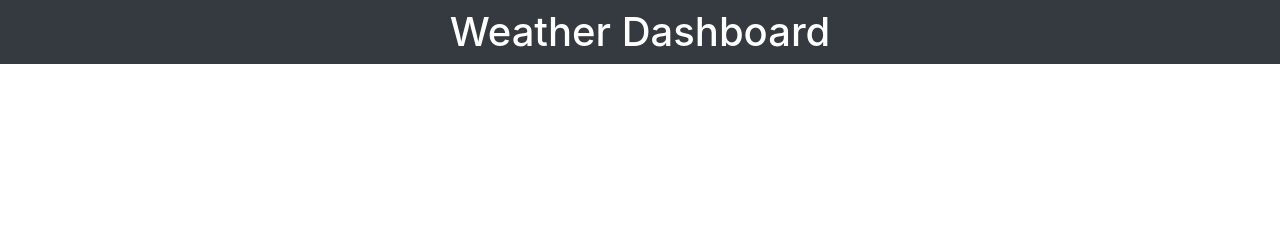
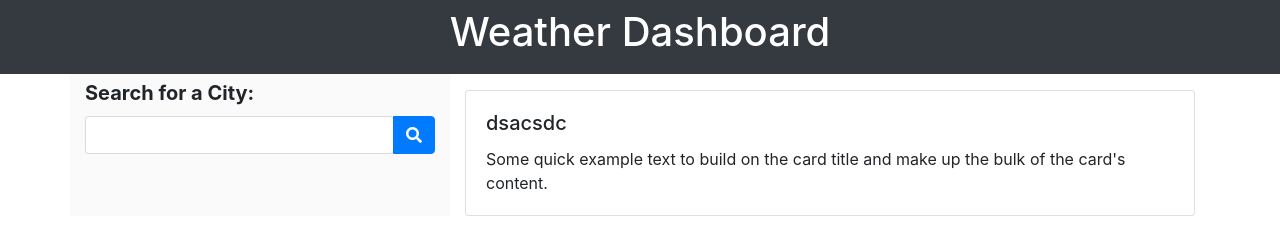
Before and after one commit to BrockThigpen/Weather-Dashboard, a plain HTML site: page index.html in a window 1280 px wide. Drawn offline with nearby package versions, Linux system fonts and the light colour scheme.

Commit message:
added html structure

```diff
--- a/assets/css/style.css
+++ b/assets/css/style.css
@@ -1,4 +1,20 @@
+*{
+    box-sizing: border-box;
+}
 #navH{
     color: white;
     margin: auto;
+    padding-bottom: 10px;
 }
+label{
+    font-size: 20px;
+}
+#searchContainer{
+    background-color: rgb(250, 250, 250);
+
+}
+#userInput{
+    padding: 3px;
+    border: 1px solid rgba(0,0,0,.125);
+    border-radius: .25rem;
+}
--- a/assets/javascript/script.js
+++ b/assets/javascript/script.js
@@ -1,2 +1,4 @@
 // apikey: 3b5715c4cc3d80c499e1192a073d5982
 // api.openweathermap.org/data/2.5/forecast?q=charlotte,us&mode=xml&appid=3b5715c4cc3d80c499e1192a073d5982
+// let queryUrl = 'api.openweathermap.org/data/2.5/forecast?q=' + userInput + ',us&mode=xml&appid=3b5715c4cc3d80c499e1192a073d5982'
+// let userInupt = $('#userInput').val().trim();
--- a/index.html
+++ b/index.html
@@ -2,9 +2,10 @@
 <html lang="en">
 <head>
     <meta charset="UTF-8">
-    <meta name="viewport" content="width=, initial-scale=1.0">
+    <meta name="viewport" content="width=device-width, initial-scale=1.0">
     <meta http-equiv="X-UA-Compatible" content="ie=edge">
     <link rel="stylesheet" type="text/css" href="assets/css/normalize.css">
+    <link rel="stylesheet" href="https://use.fontawesome.com/releases/v5.11.2/css/all.css" integrity="sha384-KA6wR/X5RY4zFAHpv/CnoG2UW1uogYfdnP67Uv7eULvTveboZJg0qUpmJZb5VqzN" crossorigin="anonymous">
     <link rel="stylesheet" href="https://stackpath.bootstrapcdn.com/bootstrap/4.3.1/css/bootstrap.min.css" integrity="sha384-ggOyR0iXCbMQv3Xipma34MD+dH/1fQ784/j6cY/iJTQUOhcWr7x9JvoRxT2MZw1T" crossorigin="anonymous">
     <link rel="stylesheet" type="text/css" href="assets/css/style.css">
     <script src="https://code.jquery.com/jquery-3.4.1.min.js" defer></script>
@@ -16,5 +17,34 @@
     <nav class="navbar navbar-light bg-dark text-center">
         <h1 id="navH">Weather Dashboard</h1>
     </nav>
+
+    <div class="container">
+        <div class="row justify-content-md-center">
+            <!-- search bar and recent search -->
+            <div id='searchContainer' class="col-lg-4">
+                <form>
+                    <label class="mt-1"><strong>Search for a City:</strong></label><br>
+                    <div class="input-group mb-3">
+                        <input type="text" id="userInput" class="form-control" >
+                        <div class="input-group-append">
+                            <button class="btn btn-primary" type="submit"><i class="fas fa-search"></i></button>
+                        </div>
+                    </div>
+                </form>
+                <!-- div for appending recent searches -->
+                <div id="recent"></div>
+            </div>
+            <!-- current weather and 5 day  -->
+            <div id="displayContainer" class="col-lg-8">
+                <div class="card mt-3">
+                    <div class="card-body">
+                        <h5 id="currentH" class="card-title">dsacsdc</h5>
+                        <p class="card-text">Some quick example text to build on the card title and make up the bulk of the card's content.</p>
+                    </div>
+                </div>
+            </div>
+        </div>
+    </div>
+
 </body>
 </html>
```
